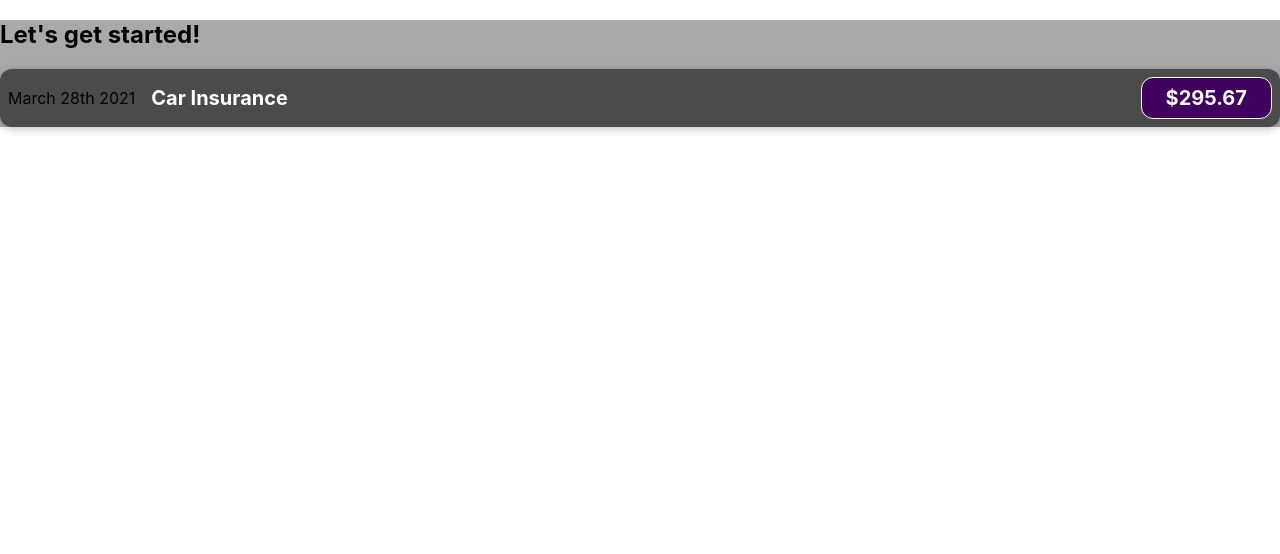
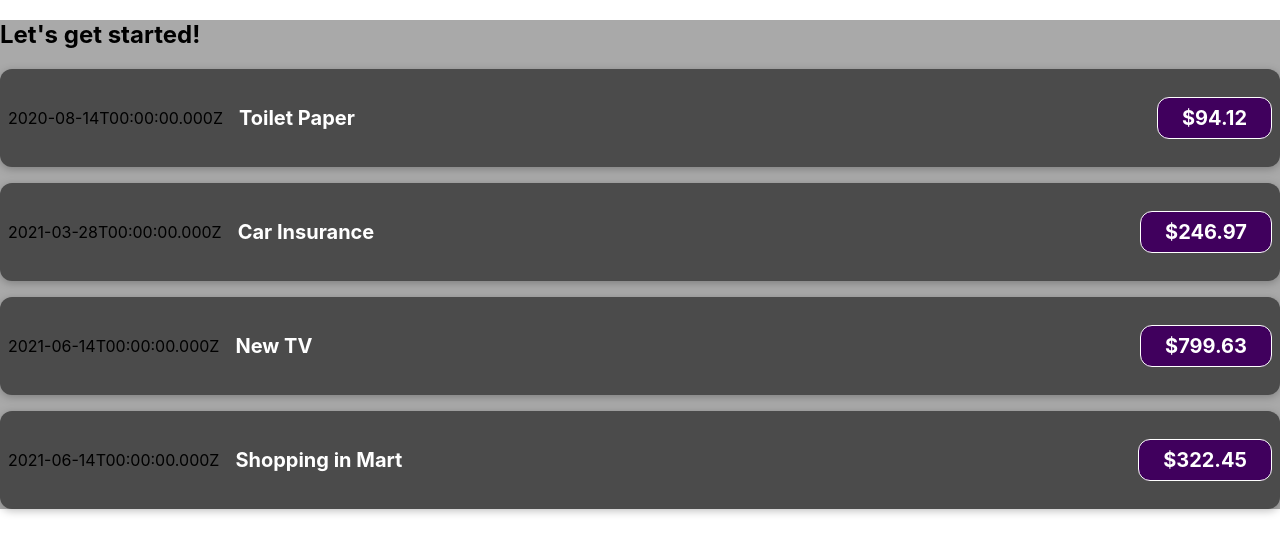
Before and after one commit to Hwbsy-14sa/Expense_Chart_feat.udemyOnline, a React (Create React App) app: page / in a window 1280 px wide. Shown: the top 554 px of the page. Built offline with nearby package versions, Linux system fonts and the light colour scheme.

Commit message:
임시 저장

```diff
--- a/src/App.js
+++ b/src/App.js
@@ -2,10 +2,56 @@
 import './App.css';
 
 function App() {
+  const expenses = [
+    {
+      id : 'e1',
+      title : 'Toilet Paper',
+      amount : 94.12,
+      date : new Date(2020, 7, 14)
+    },
+    {
+      id : 'e2',
+      title : 'Car Insurance',
+      amount : 246.97,
+      date : new Date(2021, 2, 28)
+    },
+    {
+      id : 'e3',
+      title : 'New TV',
+      amount : 799.63,
+      date : new Date(2021, 5, 14)
+    },
+    {
+      id : 'e4',
+      title : 'Shopping in Mart',
+      amount : 322.45,
+      date : new Date(2021, 5, 14)
+    },
+  ]
   return (
     <div className="App">
      <h2>Let's get started!</h2>
-     <ExpenseItem></ExpenseItem>
+     <ExpenseItem
+      title={expenses[0].title}
+      amount ={expenses[0].amount}
+      date={expenses[0].date}
+      ></ExpenseItem>
+
+        <ExpenseItem
+        title={expenses[1].title}
+        amount ={expenses[1].amount}
+        date={expenses[1].date}
+          ></ExpenseItem>
+          <ExpenseItem
+          title={expenses[2].title}
+          amount ={expenses[2].amount}
+            date={expenses[2].date}
+            ></ExpenseItem>
+            <ExpenseItem
+            title={expenses[3].title}
+            amount ={expenses[3].amount}
+            date={expenses[3].date}
+              ></ExpenseItem>
     </div>
   );
 }
--- a/src/components/Expenseltem.js
+++ b/src/components/Expenseltem.js
@@ -1,12 +1,13 @@
 import "./ExpenseItem.css";
 
-function ExpenseItem() {
+function ExpenseItem(props) {
+
   return (
     <div className="expense-item">
-      <div>March 28th 2021</div>
+      <div>{props.date.toISOString()}</div>
       <div className="expense-item__description">
-        <h2>Car Insurance</h2>
-        <div className="expense-item__price">$295.67</div>
+        <h2>{props.title}</h2>
+        <p className="expense-item__price">${props.amount}</p>
       </div>
     </div>
   );
```
Also changed, not shown: 1 other file (tests, documents, lock files or other folders).
